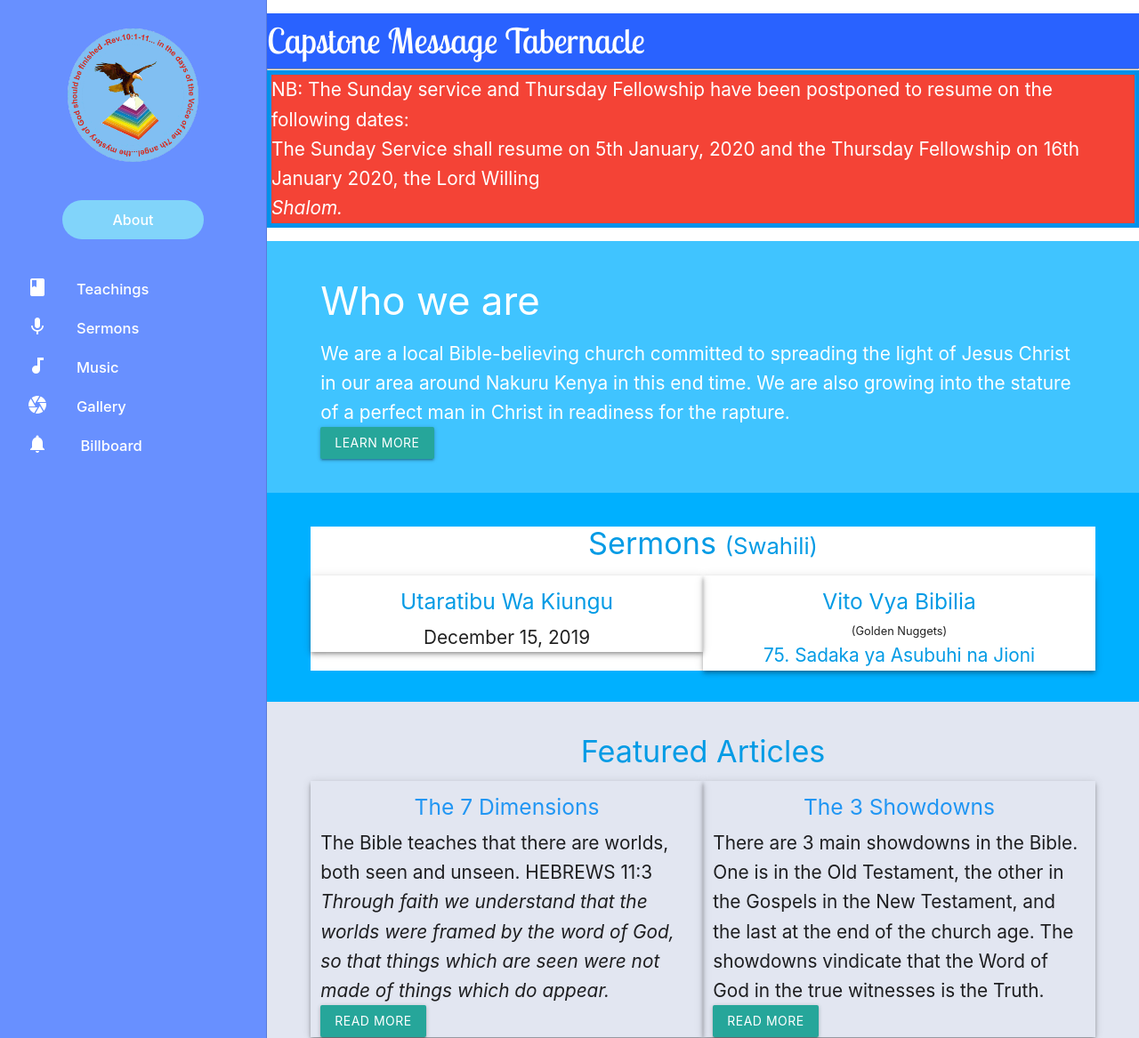
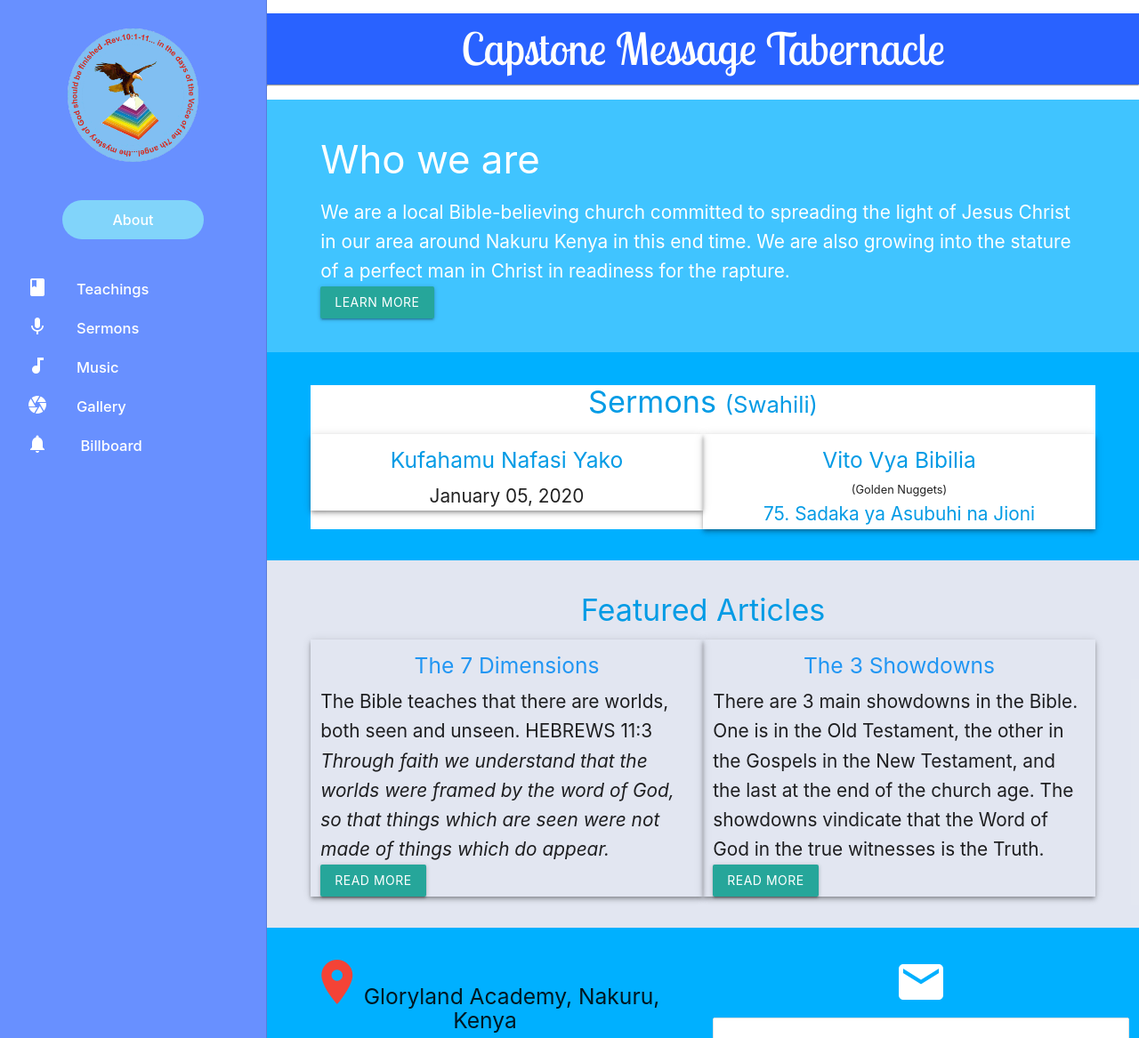
Before and after one commit to njorogetimk/matCSS, a Jekyll site: the page built from index.html, in a window 1280 px wide and 1400 px high, cut to the strip 0-1167 px from the top of the window. Shown: the whole strip at 89% size. Built offline with Jekyll 4.4.1, drawn with Linux system fonts in a browser that asks for light colours.

Commit message:
update sermon on 20-01-05

```diff
--- a/css/custom.css
+++ b/css/custom.css
@@ -238,7 +238,8 @@ p.small{
 /* Capstone Message Tabernacle at homepage */
 .our_name{
   font-family: Lobster two;
-  font-size: 30px;
+  text-align: center;
+  font-size: 2.4em;
   color: rgba(255,255,255,1);
   background-color: rgba(41, 98, 255, 1);
 }
--- a/index.html
+++ b/index.html
@@ -26,18 +26,18 @@ title : Capstone Message Tabernacle
 
   <!-- For small devices -->
   <div class="our_name">
-    <img class="hide-on-large-only" src="images/logo.jpg" alt="Logo" height="100px">
+    <img class="hide-on-large-only" src="images/logo.jpg" alt="Logo" height="150px">
       <p>Capstone Message Tabernacle</p>
       <hr class="blue">
   </div>
 
-  <div class="red white-text" style="border: 5px solid #0091ea">
+  <!-- <div class="red white-text" style="border: 5px solid #0091ea">
     <p>NB: The Sunday service and Thursday Fellowship have been postponed to resume on the following dates:
     </p>
     <p>The Sunday Service shall resume on 5th January, 2020 and the Thursday Fellowship on 16th January 2020, the Lord
       Willing</p>
     <p><em>Shalom.</em></p>
-  </div>
+  </div> -->
   <!-- <div class=" homepage-img">
       <a href="billboard/index.html"><img class="responsive-img" src="images/heroes_banner.jpg" width="100%"></a>
       <p><a href="billboard/index.html">>>>>MORE<<<<<</a></p>
@@ -68,8 +68,8 @@ title : Capstone Message Tabernacle
     <h4 class="center"><a href="{{ site.baseurl }}/sermons/2019/index.html">Sermons <small>(Swahili)</small></a></h4>
     <div class="row">
       <div class="col s12 m6 z-depth-2">
-        <h5 class="center"><a href="{{ site.baseurl }}/sermons/2019/sunday/19-12-15_utaratibu_wa_kiungu.html">Utaratibu wa Kiungu</a></h5>
-        <p class="center">December 15, 2019</p>
+        <h5 class="center"><a href="{{ site.baseurl }}/sermons/2020/Sunday/20-01-05_kufahamu_nafasi_yako.html">Kufahamu Nafasi Yako</a></h5>
+        <p class="center">January 05, 2020</p>
       </div>
       <div class="col s12 m6 z-depth-2">
         <h5 class="center"><a href="{{ site.baseurl }}/sermons/series/golden_nuggets.html">Vito vya Bibilia</a></h5>
```
Also changed, not shown: _layouts/sermons_sunday.html (+8 -1 lines), sermons/2020/Sunday/20-01-05_kufahamu_nafasi_yako.html (added, +10 -0 lines).
